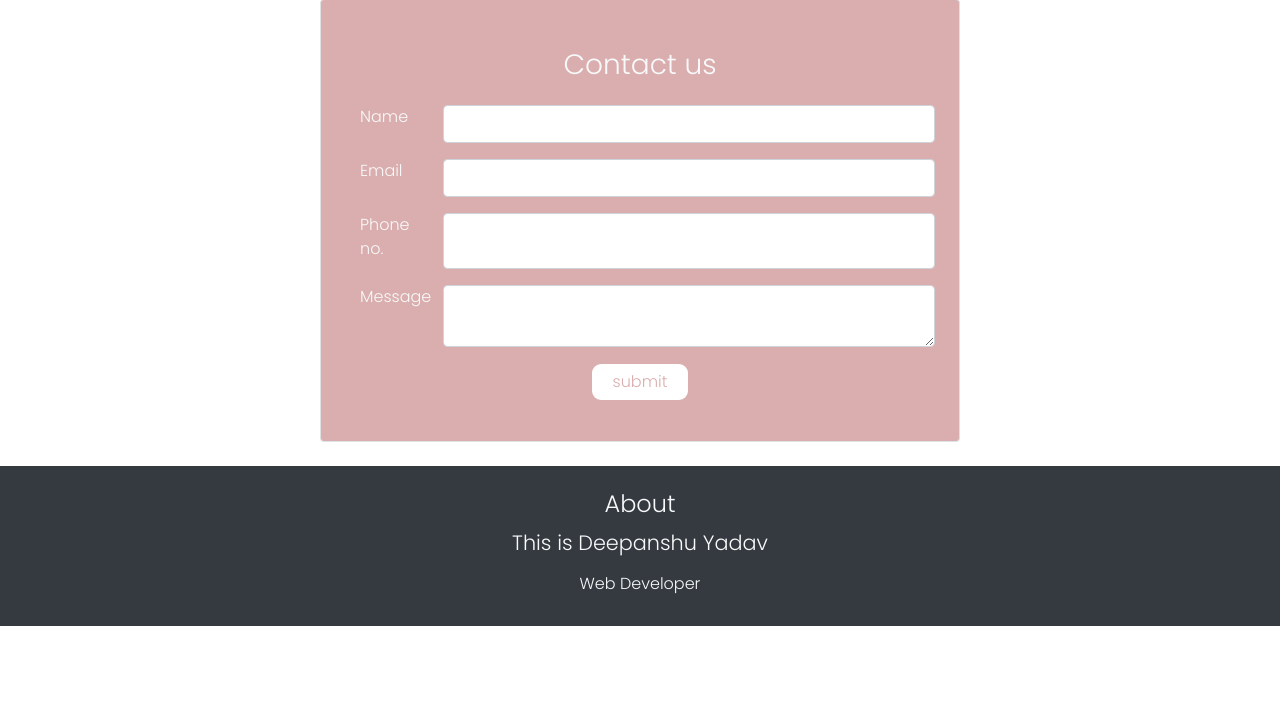
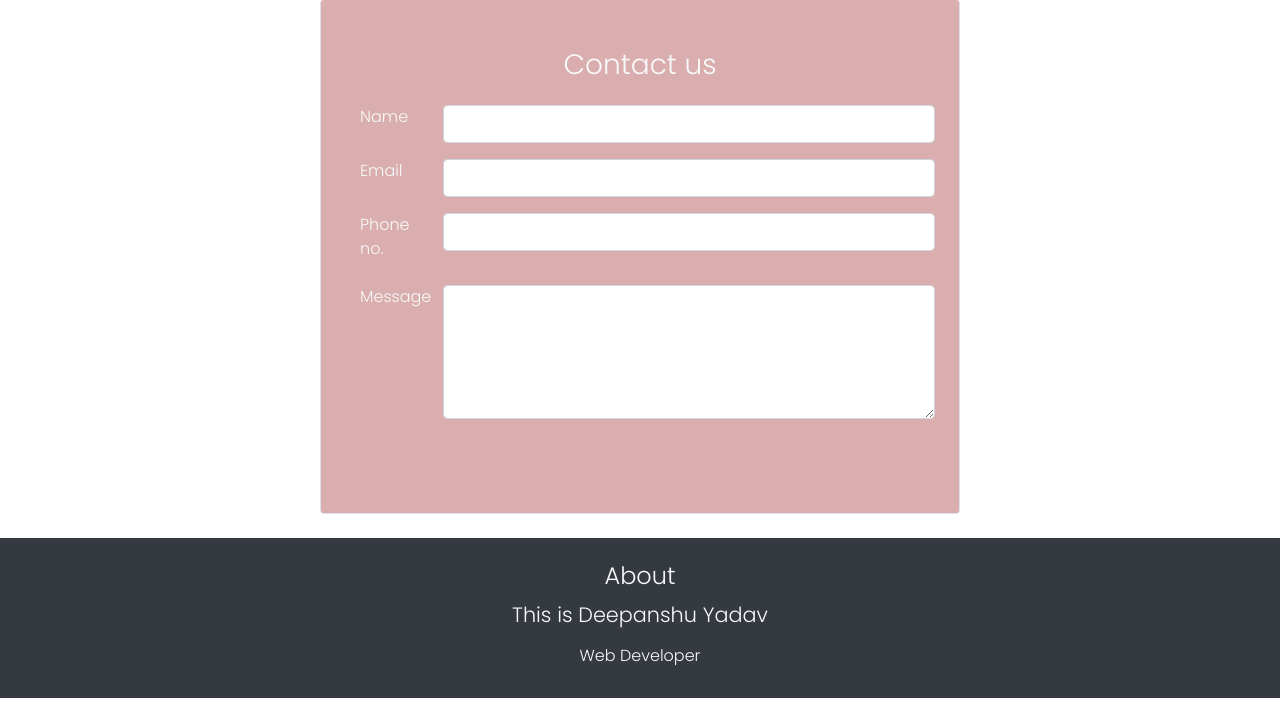
Before and after one commit to deepanshu097/tourismsite, a PHP site: page / in a window 1280 px wide. Shown: the part 2011-2733 px from the top of the page. Before the commit the page ends 2637 px from the top, so only its background shows below. Run offline with PHP 8.4, Linux system fonts and the light colour scheme; some libraries are stand-ins or nearby versions.

Commit message:
success page modification

```diff
--- a/index.php
+++ b/index.php
@@ -9,7 +9,7 @@
     <link rel="preconnect" href="https://fonts.googleapis.com">
     <link rel="preconnect" href="https://fonts.gstatic.com" crossorigin>
     <link href="https://fonts.googleapis.com/css2?family=Poppins:ital,wght@0,300;1,100&display=swap" rel="stylesheet">
-
+    <link rel="stylesheet" href="https://cdn.jsdelivr.net/npm/bootstrap@4.5.3/dist/css/bootstrap.min.css" integrity="sha384-TX8t27EcRE3e/ihU7zmQxVncDAy5uIKz4rEkgIXeMed4M0jlfIDPvg6uqKI2xXr2" crossorigin="anonymous">
 
     <title>Adventure Tour</title>
 </head>
@@ -164,29 +164,29 @@
 
 <a id="contact">
 <section class="my-4 ">
-<div class="w-50 m-auto border rounded p-4 form-bg  form">
+<div class=" m-auto border rounded p-4 form-bg col-lg-6 col-md-6 col-11  form">
   <div class="my-4 text-light text-center">
     <h3 >Contact us</h3>
   </div>
   <form method="post" action="contact.php">
   <div class="form-group d-flex">
-    <label class="form-label text-light col-lg-2 col-md-10 col-3">Name</label>
+    <label class="form-label text-light col-lg-2 col-md-10 col-4">Name</label>
     <input type=" text" name="name" class="form-control col-lg-10 col-md-10 col-8 " required>
 </div>
 <div class="form-group d-flex">
-    <label class="form-label text-light col-lg-2 col-md-10 col-3">Email </label>
+    <label class="form-label text-light col-lg-2 col-md-10 col-4">Email </label>
     <input type=" Email" name="email" class="form-control col-lg-10 col-md-10 col-8 " required>
 </div>
 <div class="form-group d-flex">
-    <label class="form-label text-light col-lg-2 col-md-10 col-3">Phone no.</label>
+    <label class="form-label text-light col-lg-2 col-md-10 col-4">Phone no.</label>
     <input type=" text" name="phone" class="form-control  col-lg-10 col-md-10 col-8 " required>
 </div>
 <div class="form-group d-flex">
-    <label class="form-label text-light col-lg-2 col-md-10 col-3 ">Message</label>
-    <textarea type="text" name="message" class="form-control col-lg-10 col-md-10 col-8 "></textarea>
+    <label class="form-label text-light col-lg-2 col-md-10 col-4 ">Message</label>
+    <textarea type="text" name="message" class="form-control col-lg-10 col-md-10 col-8 " rows="5"></textarea>
 </div>
 <div class="form-group text-center my-3  ">
-    <button type=" submit" class="form-control btn col-lg-2 col-md-2 col-2 text-center rounded-3"  >submit</button>
+    <button type=" submit" class="form-control btn col-lg-2 col-md-2 col-4 text-center rounded-3"  >submit</button>
 </div>
 </form>
 </div>
@@ -194,7 +194,7 @@
 </a>
 
 <a id="about" class=" my-4" >
-<section class="footer text-light container-fluid footer-bg bg-dark my-4">
+<section class="footer text-light container-fluid footer-bg bg-dark my-4 col-md-12 col-lg-12 col-12">
   <div class="text-center p-4">
   <h4>About</h4>
   <p>This is Deepanshu Yadav</p>
@@ -202,6 +202,7 @@
   </div>
 </section>
 </a>
+
 <script src="https://cdn.jsdelivr.net/npm/bootstrap@5.0.1/dist/js/bootstrap.min.js" integrity="sha384-Atwg2Pkwv9vp0ygtn1JAojH0nYbwNJLPhwyoVbhoPwBhjQPR5VtM2+xf0Uwh9KtT" crossorigin="anonymous"></script>
 <script src="https://code.jquery.com/jquery-3.2.1.slim.min.js" integrity="sha384-KJ3o2DKtIkvYIK3UENzmM7KCkRr/rE9/Qpg6aAZGJwFDMVNA/GpGFF93hXpG5KkN" crossorigin="anonymous"></script>
 <script src="https://cdn.jsdelivr.net/npm/popper.js@1.12.9/dist/umd/popper.min.js" integrity="sha384-ApNbgh9B+Y1QKtv3Rn7W3mgPxhU9K/ScQsAP7hUibX39j7fakFPskvXusvfa0b4Q" crossorigin="anonymous"></script>
--- a/success.php
+++ b/success.php
@@ -12,6 +12,7 @@
   </head>
   <body>
     <h1>success!</h1>
+    <a href="index.php">Home</a>
 
     <!-- Optional JavaScript; choose one of the two! -->
 
```
